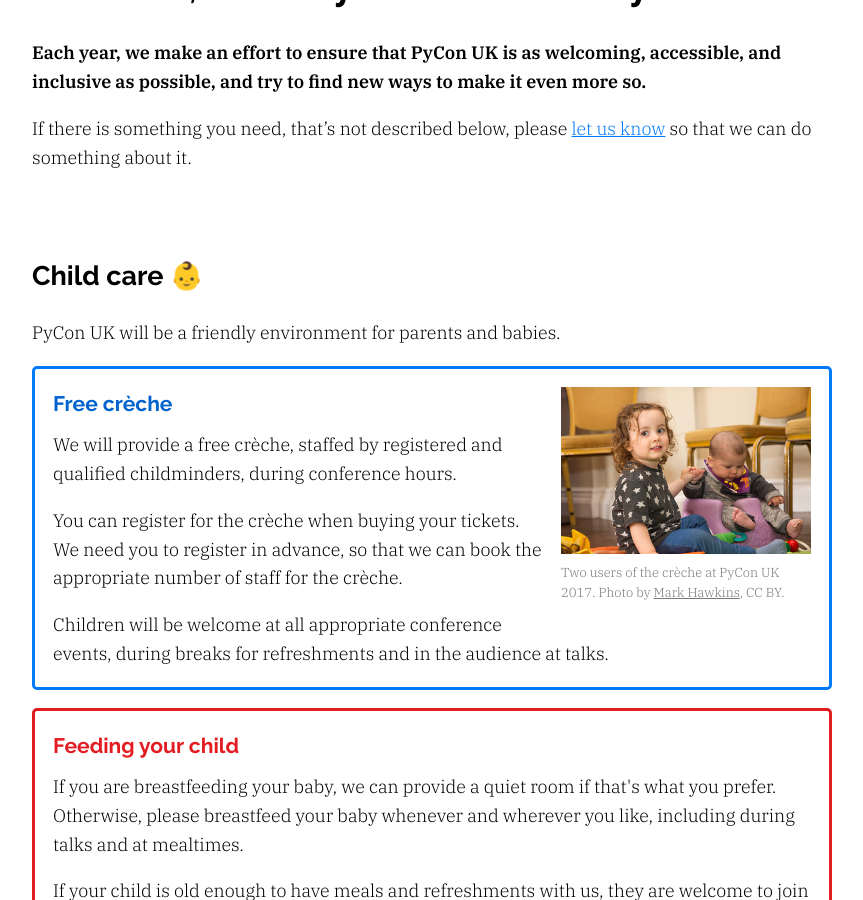
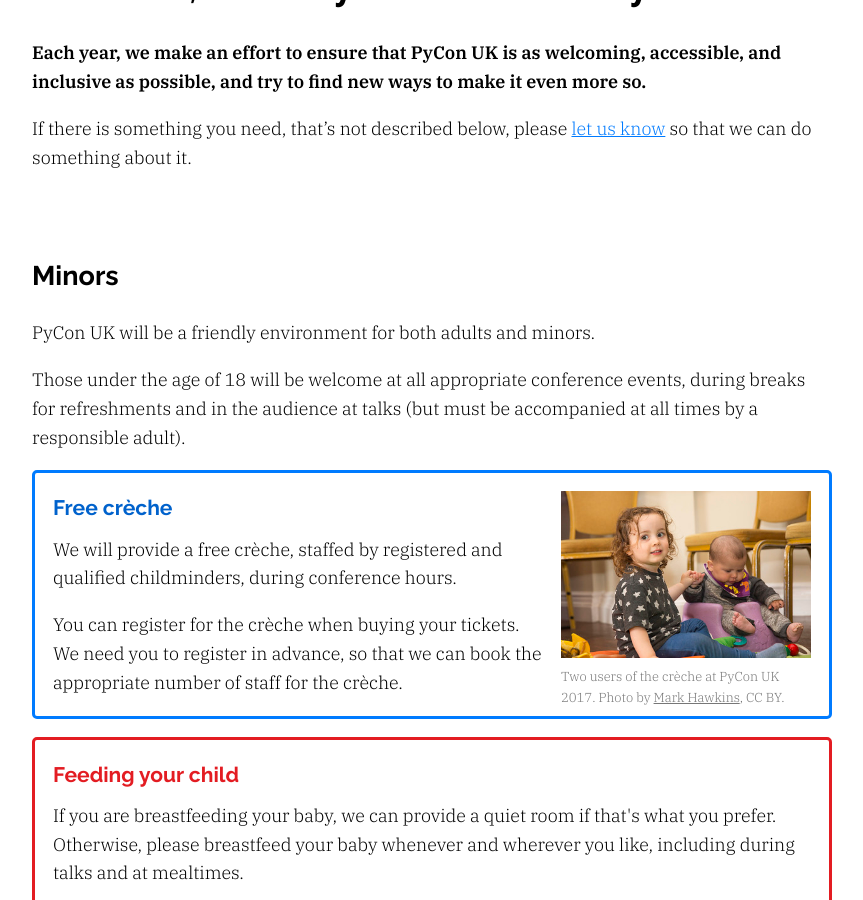
Before and after one commit to PyconUK/2020.pyconuk.org, a Jekyll site: the page built from src/inclusion.md, in a window 1280 px wide and 900 px high, scrolled down 311 px. Shown: the whole window, without its empty margins (208-1071 px from the left). Built offline with Jekyll 4.4.1, drawn with Linux system fonts in a browser that asks for light colours.

Commit message:
Update wording to include older minors and responsible adults other than parents

```diff
--- a/src/inclusion.md
+++ b/src/inclusion.md
@@ -9,9 +9,12 @@ If there is something you need, that's not described below, please [let us know]
 
 
 
-## Child care 👶
+## Minors
+PyCon UK will be a friendly environment for both adults and minors.
 
-PyCon UK will be a friendly environment for parents and babies.
+Those under the age of 18 will be welcome at all appropriate conference events, during
+breaks for refreshments and in the audience at talks (but must be accompanied at all times
+by a responsible adult).
 
 <style>
   .box_inclusion figure {
@@ -56,9 +59,6 @@ PyCon UK will be a friendly environment for parents and babies.
     We need you to register in advance, so that we can book the appropriate number of staff for the crèche.
   </p>
 
-  <p>
-    Children will be welcome at all appropriate conference events, during breaks for refreshments and in the audience at talks.
-  </p>
 </div>
 
 <div class="box box_red">
```
